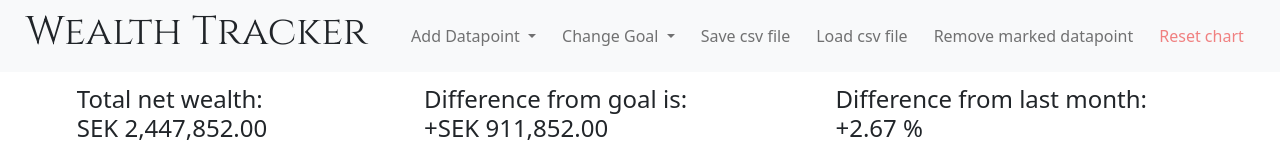
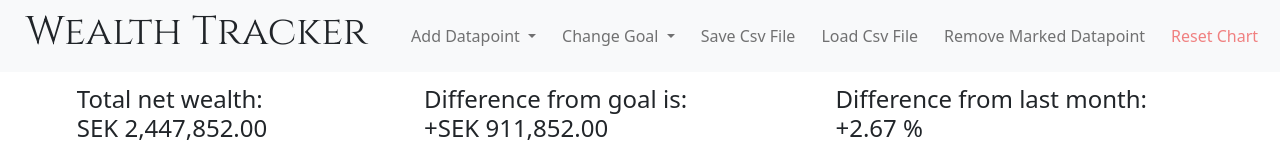
Before and after one commit to nidorbRotkiv/Wealth-Tracker, a plain HTML site: page index.html in a window 1280 px wide. Shown: the top 160 px of the page. Drawn offline with nearby package versions, Linux system fonts and the light colour scheme; some packages are replaced by stand-ins of ours; a script that the page names is missing.

```diff
--- a/index.html
+++ b/index.html
@@ -76,19 +76,19 @@
         </li>
         <!-- save csv button -->
         <li class="nav-item">
-          <a href="" id="download" class="nav-link" href="#" onclick="downloadCsv()">Save csv file</a>
+          <a href="" id="download" class="nav-link" href="#" onclick="downloadCsv()">Save Csv File</a>
         </li>
         <!-- load csv button -->
         <li class="nav-item">
-          <a class="nav-link" href="#" onclick="loadCsv()">Load csv file</a>
+          <a class="nav-link" href="#" onclick="loadCsv()">Load Csv File</a>
         </li>
         <!-- remove datapoint -->
         <li class="nav-item">
-          <a class="nav-link" href="#" onclick="removeDatapoint()">Remove marked datapoint</a>
+          <a class="nav-link" href="#" onclick="removeDatapoint()">Remove Marked Datapoint</a>
         </li>
         <!-- reset chart -->
         <li class="nav-item" id="resetItem">
-          <a class="nav-link" href="#" id="resetButton" onclick="alertResetChart()">Reset chart</a>
+          <a class="nav-link" href="#" id="resetButton" onclick="alertResetChart()">Reset Chart</a>
         </li>
   </nav>
   <div class="chartContainer">
```
Also changed, not shown: 1 other file.
